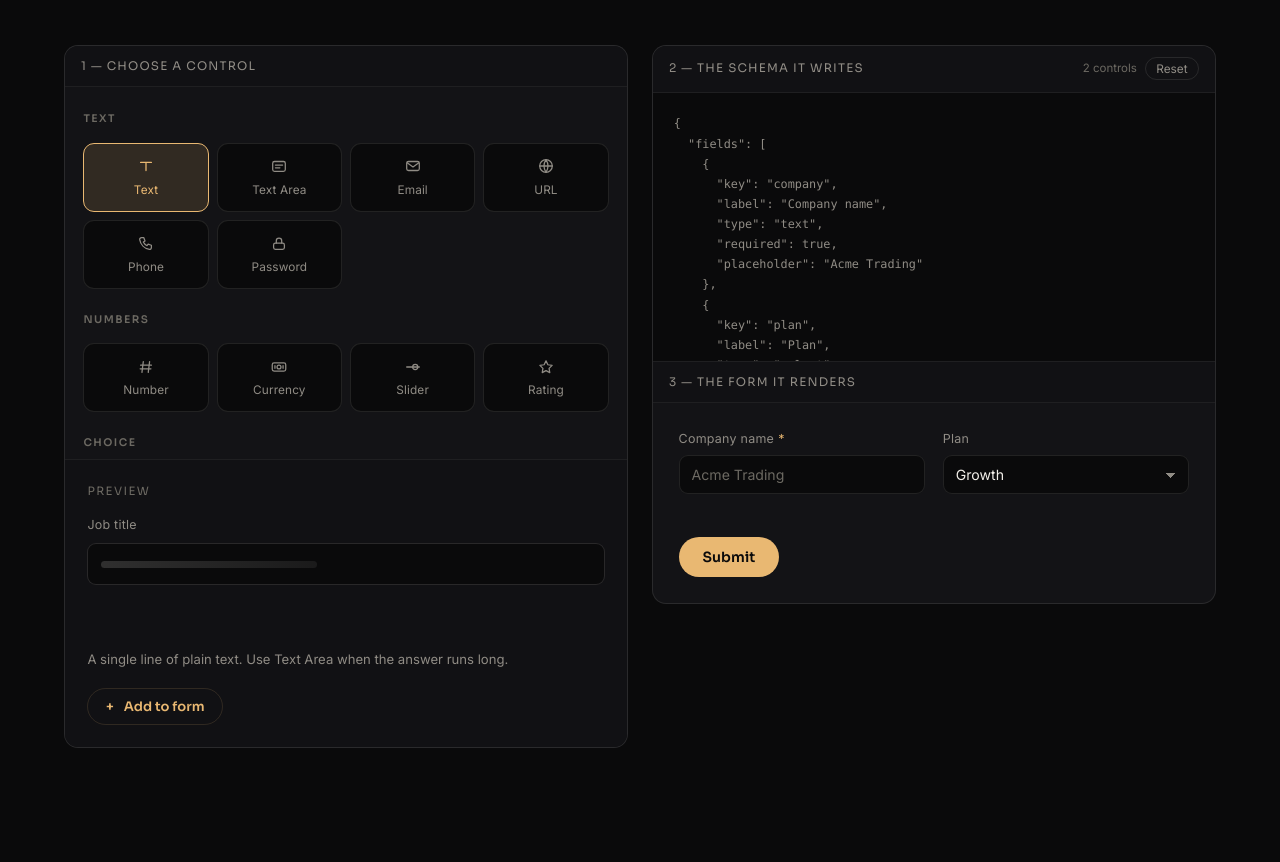
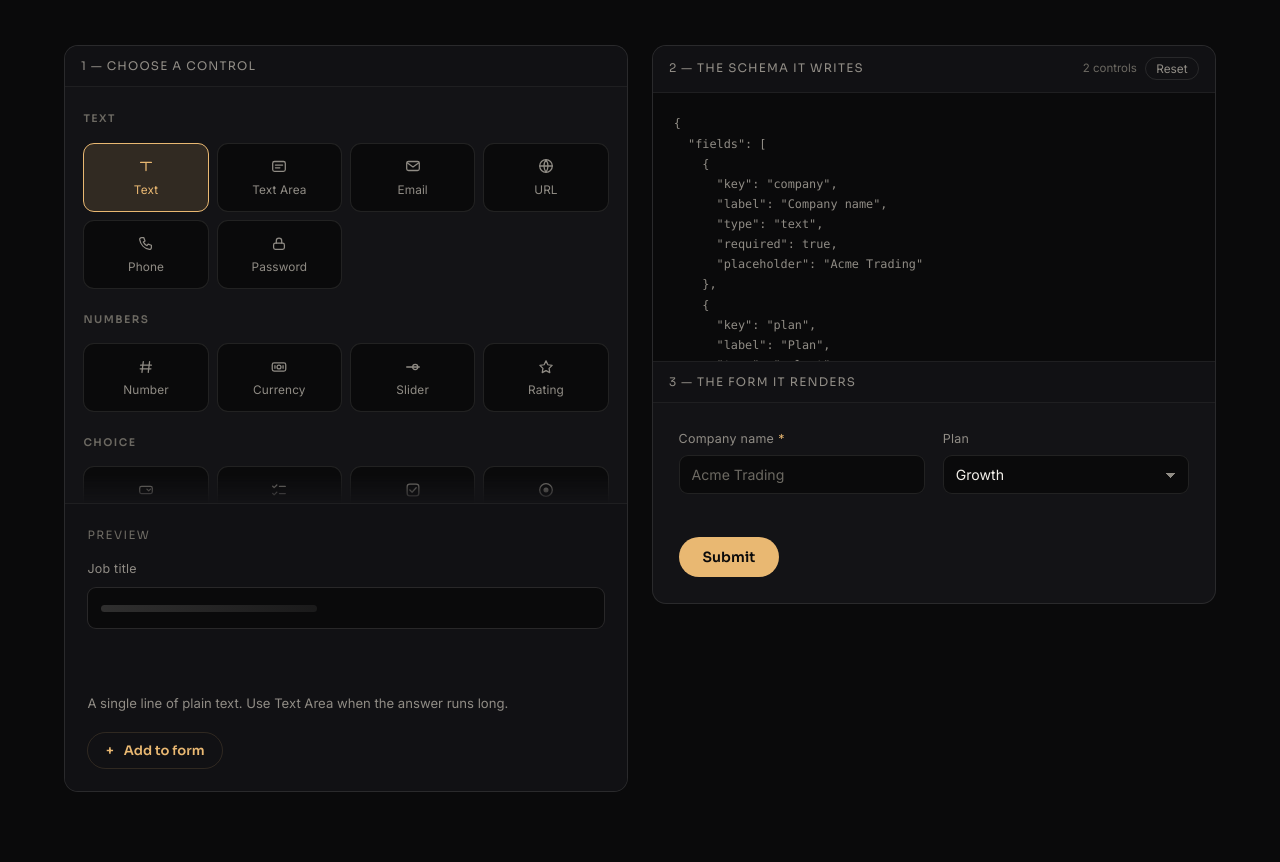
Before and after one commit to AJ69-i/AJ69-i.github.io, a website built with Vite: page index.html in a window 1280 px wide. Shown: the part 4051-4913 px from the top of the page. Built offline with nearby package versions, Linux system fonts and the light colour scheme; some packages are replaced by stand-ins of ours; animation ran at ten frames a second.

Commit message:
Let the palette and the schema pane scroll under Lenis
Lenis intercepts the wheel at the document level, so a nested scroll
container never saw the event and the control palette simply would not
move. Both scrollers now carry data-lenis-prevent, the palette is taller,
and its bottom edge fades so it reads as scrollable rather than clipped.

Co-Authored-By: Claude Opus 5 <noreply@anthropic.com>
Claude-Session: https://claude.ai/code/session_01P3scUeWumQX9yX42x2yFGU

```diff
--- a/index.html
+++ b/index.html
@@ -284,7 +284,7 @@
           <div class="fb__pane">
             <div class="fb__bar"><span class="fb__tab">1 — choose a control</span></div>
 
-            <div class="fb__gallery" data-fb-gallery role="group" aria-label="Control types"></div>
+            <div class="fb__gallery" data-fb-gallery data-lenis-prevent role="group" aria-label="Control types" tabindex="0"></div>
 
             <div class="fb__single">
               <p class="fb__single-label">Preview</p>
@@ -304,7 +304,7 @@
                 <button class="fb__reset" type="button" data-fb-reset>Reset</button>
               </span>
             </div>
-            <pre class="fb__schema" data-fb-schema aria-live="polite"></pre>
+            <pre class="fb__schema" data-fb-schema data-lenis-prevent aria-live="polite" tabindex="0"></pre>
             <div class="fb__bar fb__bar--mid"><span class="fb__tab">3 — the form it renders</span></div>
             <div class="fb__preview" data-fb-preview></div>
           </div>
--- a/src/form-builder.js
+++ b/src/form-builder.js
@@ -613,7 +613,7 @@ function buildField(f, idx) {
       const search = el('input', 'fb-input', { id, type: 'text', autocomplete: 'off',
         role: 'combobox', 'aria-expanded': 'false', placeholder: `Search ${f.ref}…` });
       const hidden = el('input', null, { type: 'hidden', name: f.key, required: !!f.required });
-      const list = el('ul', 'fb-lookup__list', { role: 'listbox' });
+      const list = el('ul', 'fb-lookup__list', { role: 'listbox', 'data-lenis-prevent': true });
       list.hidden = true;
 
       const paint = (q) => {
--- a/src/style.css
+++ b/src/style.css
@@ -215,9 +215,13 @@ strong { font-weight: 600; color: var(--text); }
 .fb__reset:hover { color: var(--accent); border-color: var(--accent-dim); }
 
 /* control gallery */
-.fb__gallery { display: block; max-height: 372px; overflow-y: auto; overscroll-behavior: contain; padding: clamp(0.9rem, 2vw, 1.15rem); scrollbar-width: thin; scrollbar-color: rgba(243,240,234,0.16) transparent; }
+.fb__gallery { display: block; max-height: clamp(320px, 52vh, 520px); overflow-y: auto; overscroll-behavior: contain; padding: clamp(0.9rem, 2vw, 1.15rem); scrollbar-width: thin; scrollbar-color: rgba(243,240,234,0.22) transparent;
+  /* a soft bottom edge, so it is obvious the palette keeps going */
+  -webkit-mask-image: linear-gradient(to bottom, #000 calc(100% - 30px), transparent);
+          mask-image: linear-gradient(to bottom, #000 calc(100% - 30px), transparent); }
+.fb__gallery:focus-visible { outline: 2px solid var(--accent); outline-offset: -2px; }
 .fb__gallery::-webkit-scrollbar { width: 6px; }
-.fb__gallery::-webkit-scrollbar-thumb { background: rgba(243,240,234,0.16); border-radius: 100px; }
+.fb__gallery::-webkit-scrollbar-thumb { background: rgba(243,240,234,0.22); border-radius: 100px; }
 .fb-group { position: sticky; top: 0; z-index: 2; margin: 0 0 0.55rem; padding: 0.35rem 0 0.4rem; font-family: var(--font-display); font-size: 0.66rem; font-weight: 600; letter-spacing: 0.14em; text-transform: uppercase; color: var(--muted-2); background: var(--bg-card); }
 .fb-group + .fb-group__grid { margin-bottom: 1.05rem; }
 .fb-group__grid { display: grid; grid-template-columns: repeat(auto-fill, minmax(104px, 1fr)); gap: 0.5rem; }
```
